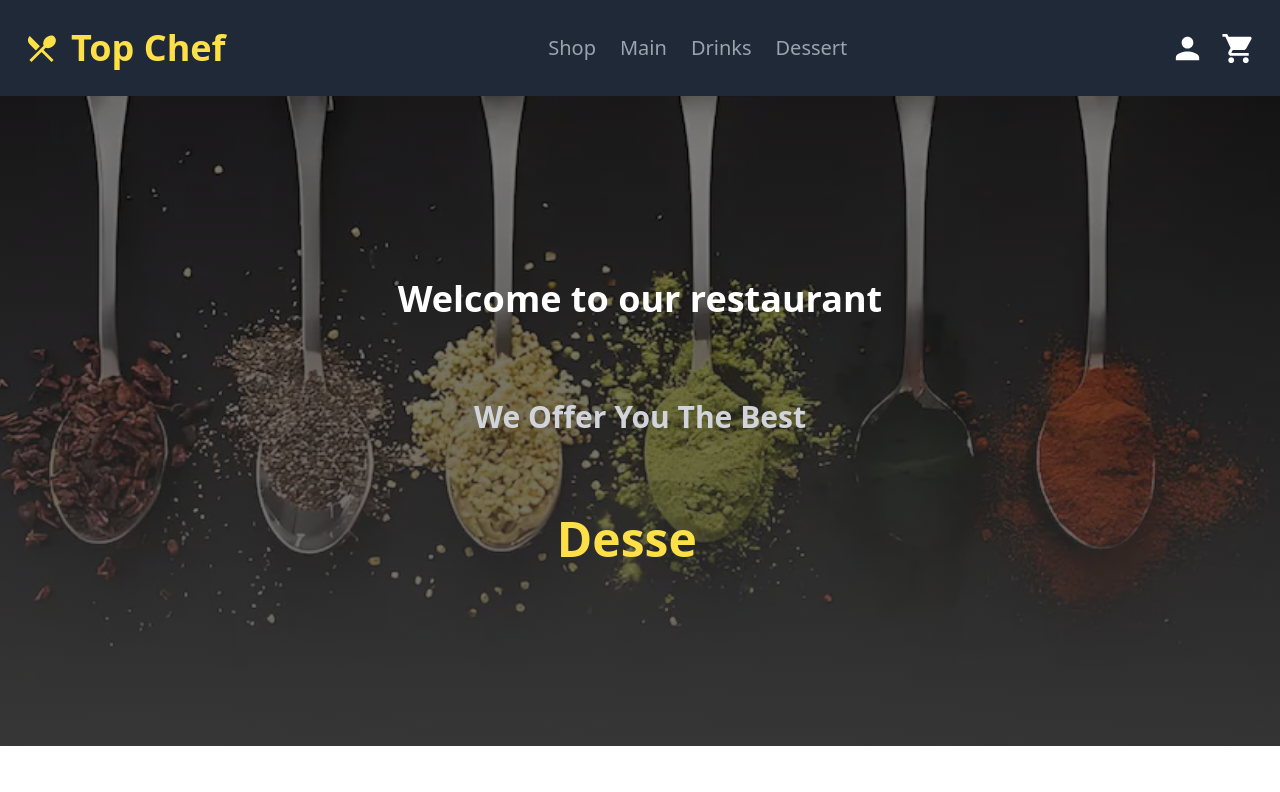
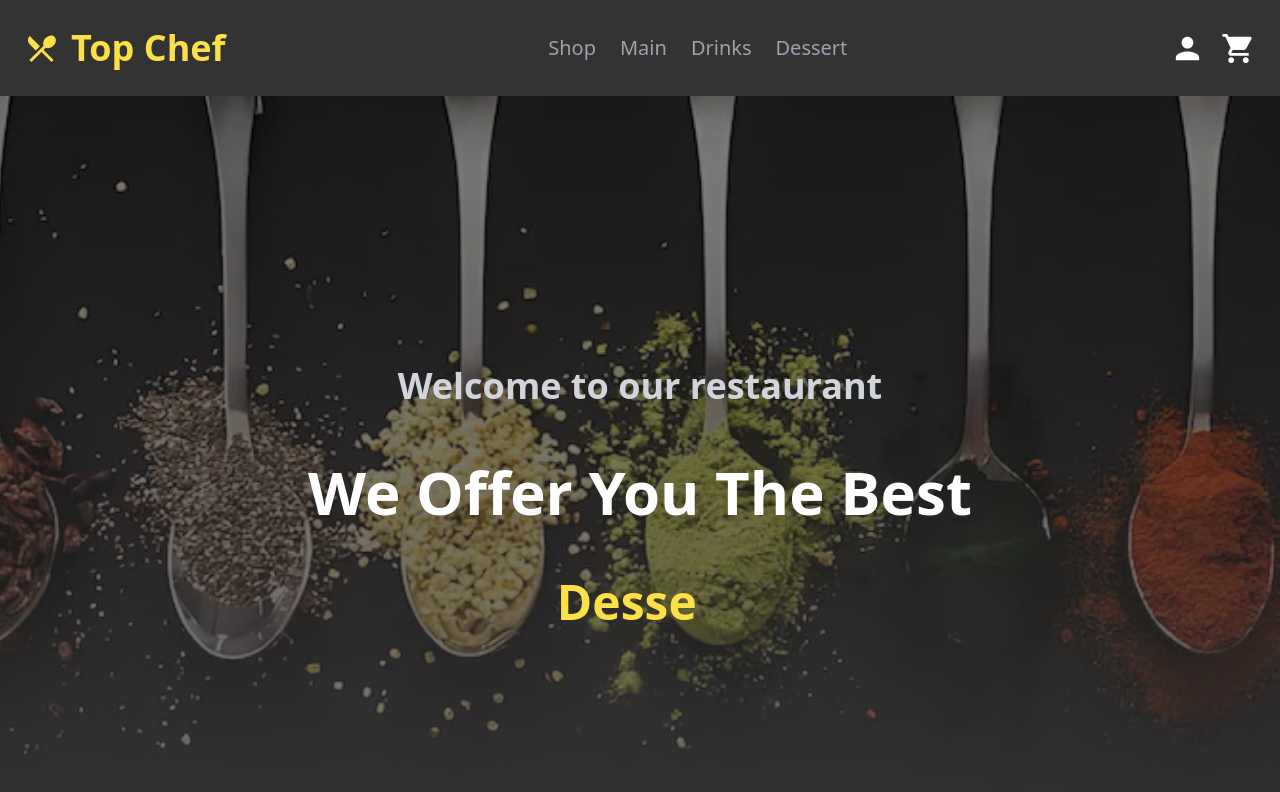
Before and after one commit to semel-1/topchef, a React (Create React App) app: page / in a window 1280 px wide. Shown: the top 792 px of the page. Built offline with nearby package versions, Linux system fonts and the light colour scheme.

Commit message:
update styles for improved design

```diff
--- a/src/Component/Header/Header.jsx
+++ b/src/Component/Header/Header.jsx
@@ -15,7 +15,7 @@ export const Header = () => {
   };
 
   return (
-    <header className="flex justify-between items-center bg-gray-800 py-7 px-6 text-white">
+    <header className="flex justify-between items-center bg-darkGray py-7 px-6 text-white">
       {/* Logo Section */}
       <div className="flex items-center gap-3 text-yellow-300">
         <LocalDiningIcon fontSize={isMobile ? 'medium' : 'large'} />
@@ -40,7 +40,7 @@ export const Header = () => {
 
       {/* Mobile Dropdown Menu */}
       {isMenuOpen && (
-        <ul className="absolute top-[75px] right-2 w-48 bg-gray-800 text-white  shadow-lg md:hidden text-center">
+        <ul className="absolute top-[75px] right-2 w-48 bg-darkGray text-white  shadow-lg md:hidden text-center">
           <li className="px-4 py-2 border-b border-gray-500 hover:bg-gray-600 transition-colors">
             <a href="#">Shop</a>
           </li>
--- a/src/Component/Hero/Hero.jsx
+++ b/src/Component/Hero/Hero.jsx
@@ -3,17 +3,17 @@ import TypeWriting from "../TypeWriting/TypeWriting";
 
 const Hero = () => {
   return (
-    <div className="relative h-[500px] lg:h-[650px] w-full flex flex-col justify-center items-center">
+    <div className="relative h-screen w-full flex flex-col justify-center items-center">
       {/* Gradient overlay */}
       <div className="absolute inset-0 bg-gradient-to-b from-[rgba(1,1,1,0.52)] to-[rgba(65,65,65,0.73)] z-10 "></div>
       {/* Responsive Background image */}
       <div className="absolute inset-0 bg-HeroImg_320 md:bg-HeroImg_768 lg:bg-HeroImg_1024 bg-cover bg-center z-0"></div>
       {/* Content */}
-      <div className="relative z-20 text-center  flex flex-col gap-20">
-        <p className="text-white font-bold text-2xl md:text-3xl lg:text-4xl animate-slideLeft">
+      <div className="relative z-20 text-center  flex flex-col gap-14">
+        <p className="text-gray-300 font-bold text-2xl md:text-3xl lg:text-4xl animate-slideLeft">
           Welcome to our restaurant
         </p>
-        <h1 className="text-gray-300 font-bold text-xl md:text-2xl lg:text-3xl animate-slideRight">
+        <h1 className="text-white font-bold text-3xl md:text-5xl lg:text-6xl animate-slideRight">
           We Offer You The Best
         </h1>
         <div className='animate-slideLeft'>
--- a/tailwind.config.js
+++ b/tailwind.config.js
@@ -3,6 +3,9 @@ module.exports = {
   content: ["./src/**/*.{html,js,jsx}"],
   theme: {
     extend: {
+      colors:{
+        darkGray: '#333333',
+      },
       backgroundImage: {
         HeroImg :  "url('/src/Component/Assets/HeroImg.webp')",
         HeroImg_1024 :  "url('/src/Component/Assets/HeroImg_1024.webp')",
```
